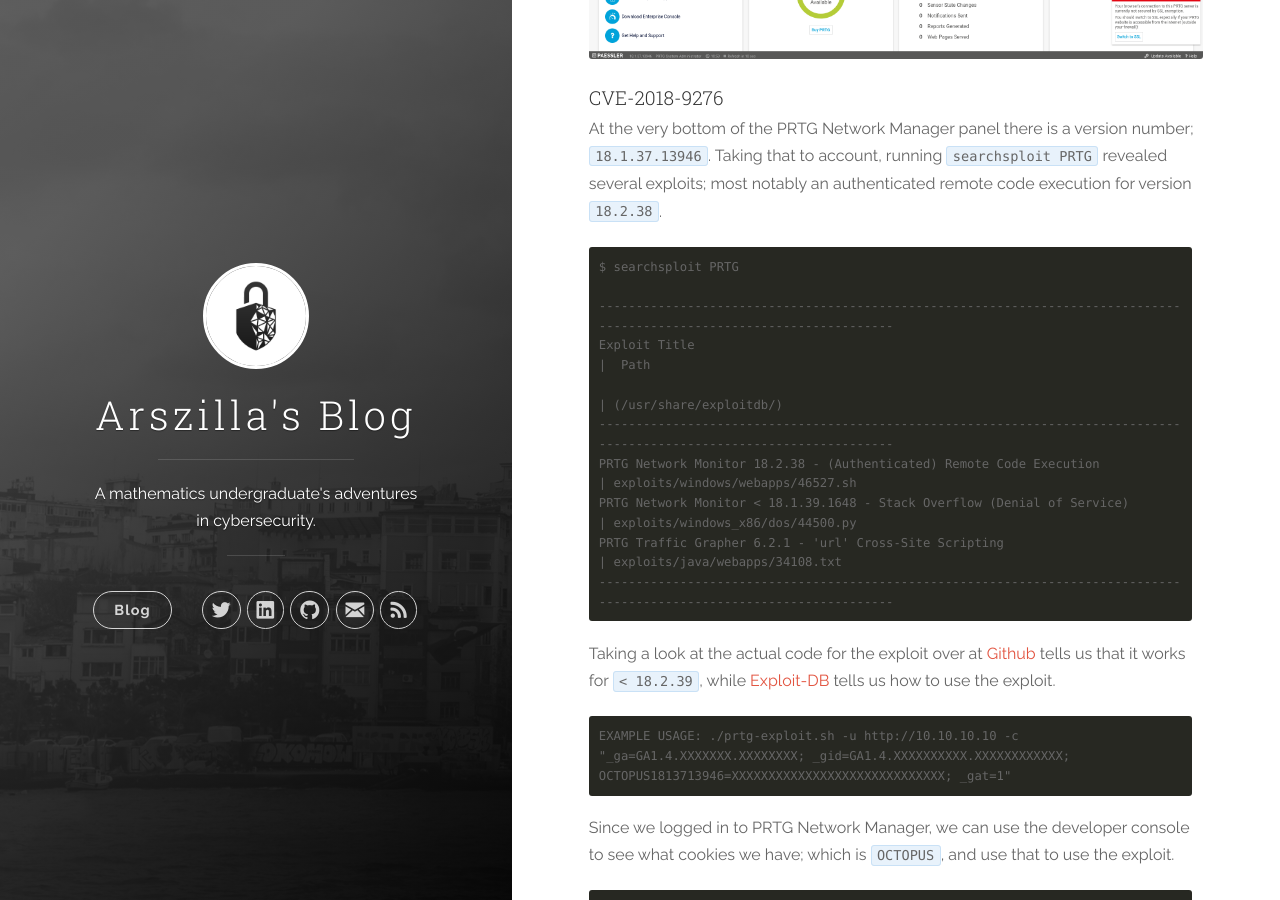
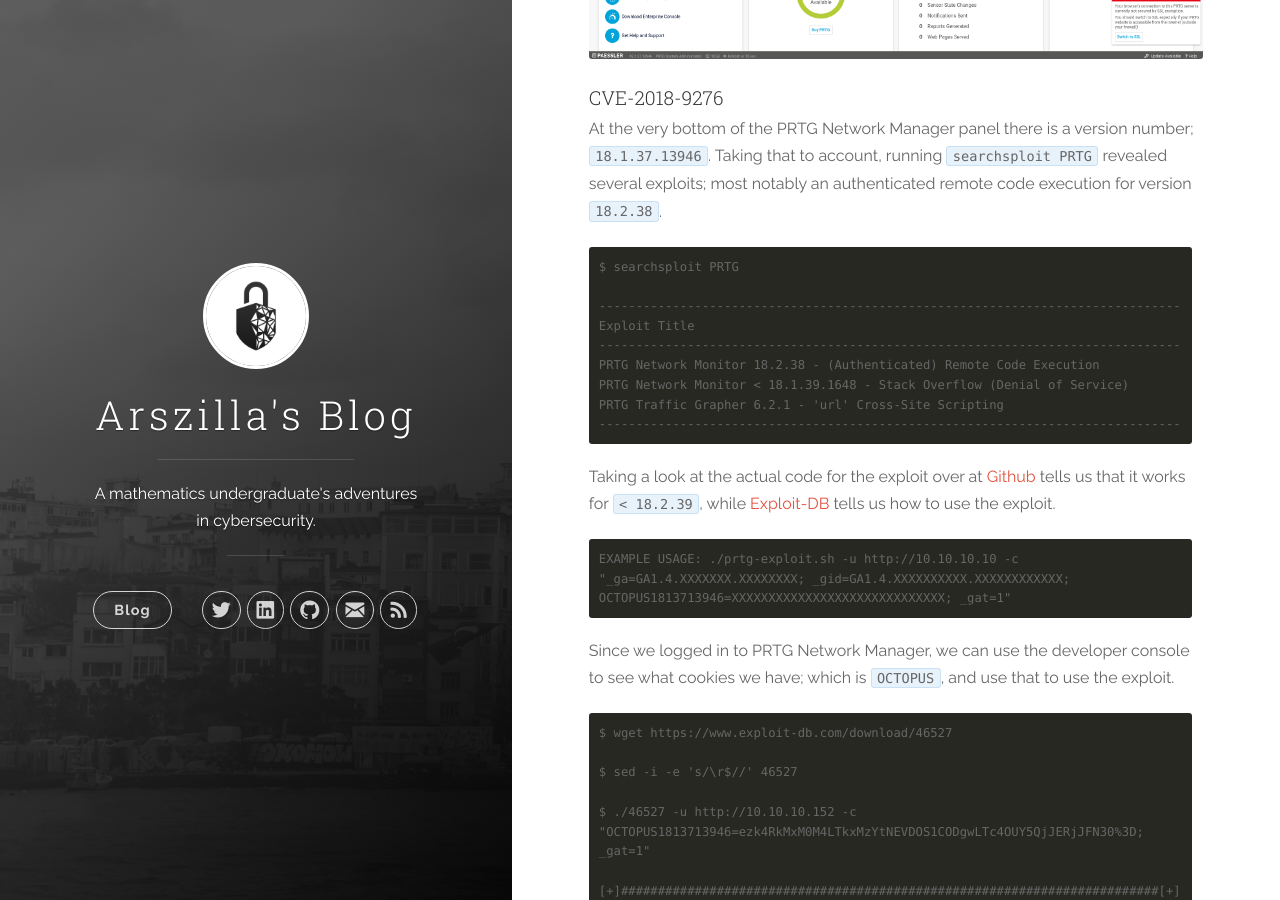
Before and after one commit to firatfolcay/arszilla.github.io, a Jekyll site: the page built from _posts/2019-07-01-htb-netmon.markdown, in a window 1280 px wide and 900 px high, scrolled down 4997 px. Built offline with Jekyll 4.4.1, drawn with Linux system fonts in a browser that asks for light colours.

Commit message:
Fixed searchsploit

````diff
--- a/_posts/2019-07-01-htb-netmon.markdown
+++ b/_posts/2019-07-01-htb-netmon.markdown
@@ -196,14 +196,13 @@
 ```
 $ searchsploit PRTG
 
-------------------------------------------------------------------------------- ----------------------------------------
-Exploit Title                                                                  |  Path
-                                                                               | (/usr/share/exploitdb/)
-------------------------------------------------------------------------------- ----------------------------------------
-PRTG Network Monitor 18.2.38 - (Authenticated) Remote Code Execution           | exploits/windows/webapps/46527.sh
-PRTG Network Monitor < 18.1.39.1648 - Stack Overflow (Denial of Service)       | exploits/windows_x86/dos/44500.py
-PRTG Traffic Grapher 6.2.1 - 'url' Cross-Site Scripting                        | exploits/java/webapps/34108.txt
-------------------------------------------------------------------------------- ----------------------------------------
+-------------------------------------------------------------------------------
+Exploit Title
+-------------------------------------------------------------------------------
+PRTG Network Monitor 18.2.38 - (Authenticated) Remote Code Execution
+PRTG Network Monitor < 18.1.39.1648 - Stack Overflow (Denial of Service)
+PRTG Traffic Grapher 6.2.1 - 'url' Cross-Site Scripting
+-------------------------------------------------------------------------------
 ```
 
 Taking a look at the actual code for the exploit over at [Github][Github] tells us that it works for `< 18.2.39`, while
````
